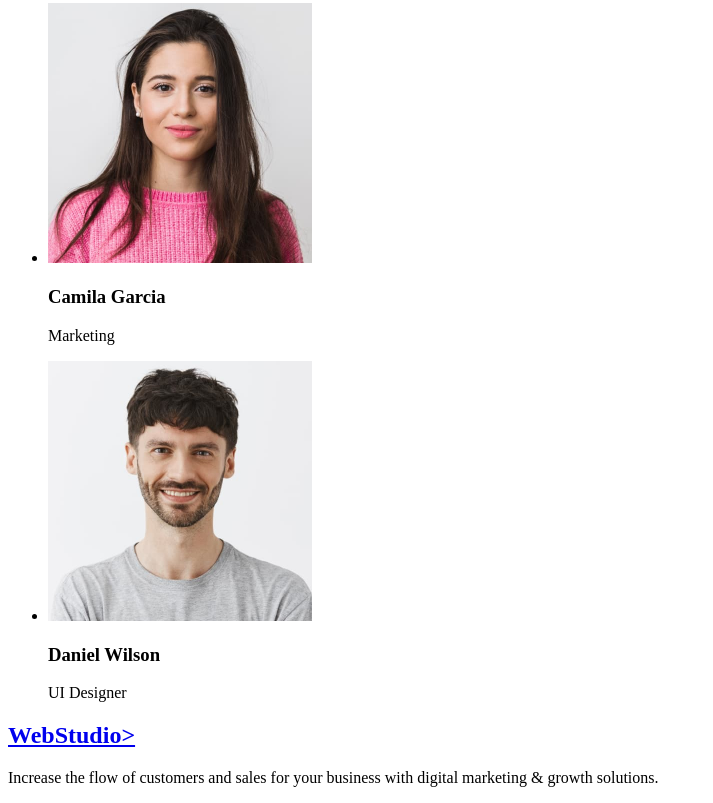
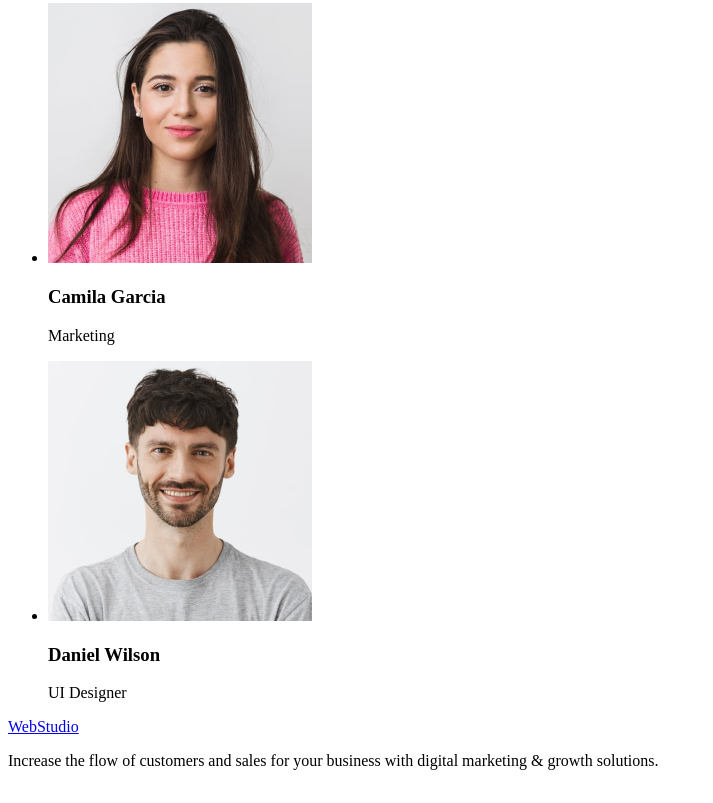
Before and after one commit to Svetakler/goit-markup-hw-01, a plain HTML site: page index.html in a window 1280 px wide. Shown: the part 1372-2175 px from the top of the page, without its empty margins (0-713 px from the left). Drawn offline with Linux system fonts and the light colour scheme.

Commit message:
add markup

```diff
--- a/index.html
+++ b/index.html
@@ -108,7 +108,7 @@
       </section>
     </main>
     <footer>
-      <h2><a href="./index.html">WebStudio></a></h2>
+      <a href="./index.html">WebStudio</a>
 
       <p>
         Increase the flow of customers and sales for your business with digital
```
